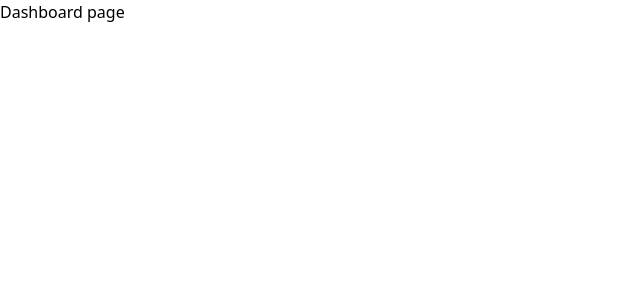
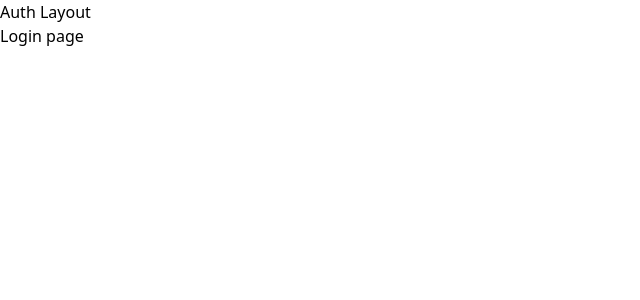
Before and after one commit to ViniFernandesDev/Fincheck, a React (Vite) app in the folder front/: page /login in a window 1280 px wide. Before the commit this address led to /. Shown: the top 300 px of the page, without its empty margins (0-640 px from the left). Built offline with nearby package versions, Linux system fonts and the light colour scheme.

Commit message:
feat/add outlet layout authentication

```diff
--- a/front/src/Router/AuthGuard.tsx
+++ b/front/src/Router/AuthGuard.tsx
@@ -5,7 +5,7 @@ interface AuthGuardProps {
 }
 
 export function AuthGuard({ isPrivate }: AuthGuardProps) {
-    const signedIn = true;
+    const signedIn = false;
 
     if(!signedIn && isPrivate) {
         return (
--- a/front/src/Router/index.tsx
+++ b/front/src/Router/index.tsx
@@ -5,14 +5,17 @@ import { AuthGuard } from './AuthGuard'
 import { Login } from '../view/pages/Login'
 import { Register } from '../view/pages/Register'
 import { Dashboard } from '../view/pages/Dashboard'
+import { AuthLayout } from './../view/layouts/AuthLayout';
 
 export function Router() {
     return (
         <BrowserRouter>
             <Routes>
                 <Route element={<AuthGuard isPrivate={false} />}>
-                    <Route path='/login' element={<Login/>} />
-                    <Route path='/register' element={<Register />} />
+                    <Route element={<AuthLayout />}>
+                        <Route path='/login' element={<Login/>} />
+                        <Route path='/register' element={<Register />} />
+                    </Route>
                 </Route>
 
                 <Route element={<AuthGuard isPrivate/>}>
--- /dev/null
+++ b/front/src/view/layouts/AuthLayout.tsx
@@ -0,0 +1,12 @@
+import { Outlet } from 'react-router-dom';
+
+export function AuthLayout() {
+
+    return (
+        <div>
+            <h1>Auth Layout</h1>
+
+            <Outlet />
+        </div>
+    )
+}
```
